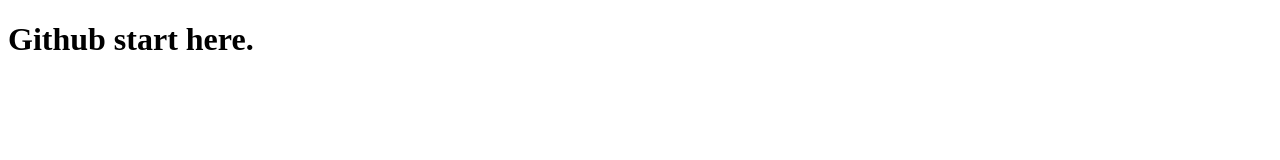
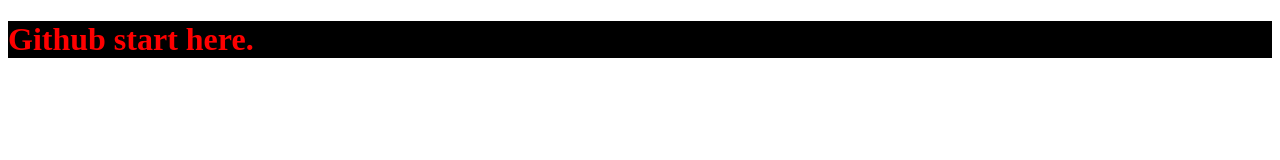
Before and after one commit to FAHAD712754D/github-test, a plain HTML site: page index.html in a window 1280 px wide. Drawn offline with Linux system fonts and the light colour scheme.

Commit message:
added css

```diff
--- a/index.html
+++ b/index.html
@@ -7,10 +7,17 @@
     <title>github class</title>
 </head>
 
+<style>
+    .main{
+        color: red;
+        background-color: black;
+    }
+</style>
+
 <body>
 
 
-    <div>
+    <div class="main">
         <h1>Github start here.</h1>
     </div>
 
```
